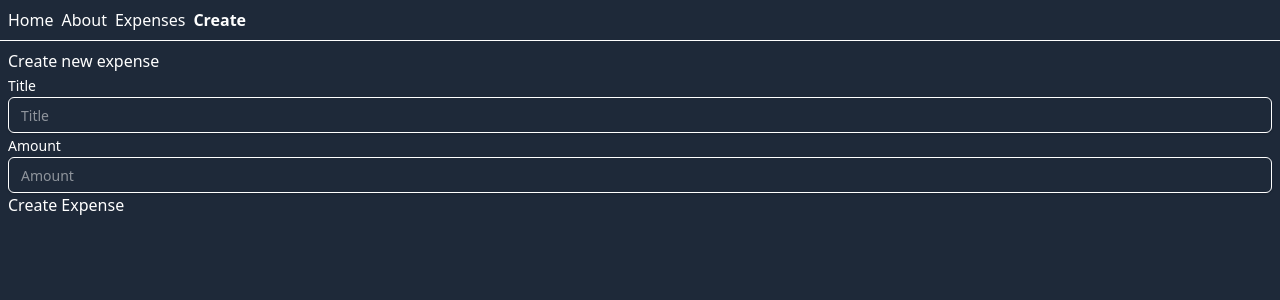
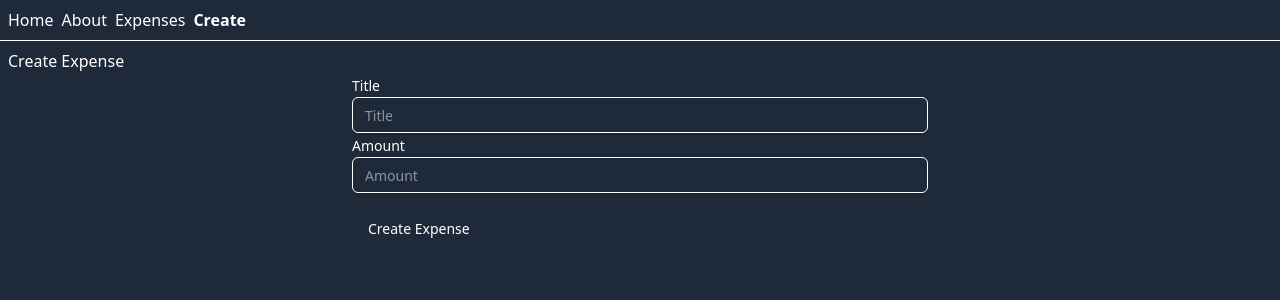
Before and after one commit to shuv1824/expense-tracker-bun, a React (Vite) app in the folder client/: page /create-expense in a window 1280 px wide. Shown: the top 300 px of the page. Built offline with nearby package versions, Linux system fonts and the light colour scheme; what hono would draw is missing.

Commit message:
fix: minor css issue on create expense page

```diff
--- a/client/src/routes/create-expense.tsx
+++ b/client/src/routes/create-expense.tsx
@@ -1,6 +1,7 @@
 import { createFileRoute } from '@tanstack/react-router'
 import { Input } from "@/components/ui/input"
 import { Label } from "@/components/ui/label"
+import { Button } from "@/components/ui/button"
 
 export const Route = createFileRoute('/create-expense')({
   component: CreateExpense,
@@ -8,13 +9,13 @@ export const Route = createFileRoute('/create-expense')({
 
 function CreateExpense() {
   return <div className="p-2">
-    <h2>Create new expense</h2>
-    <form>
+    <h2>Create Expense</h2>
+    <form className="max-w-xl m-auto">
       <Label htmlFor="title">Title</Label>
       <Input id="title" type="text" placeholder="Title" />
       <Label htmlFor="amount">Amount</Label>
       <Input id="amount" type="number" placeholder="Amount" />
-      <button type="submit">Create Expense</button>
+      <Button className='mt-4' type="submit">Create Expense</Button>
     </form>
   </div>
 }
--- a/package.json
+++ b/package.json
@@ -14,7 +14,9 @@
   },
   "dependencies": {
     "@hono/zod-validator": "^0.2.2",
+    "@tanstack/react-form": "^1.23.7",
     "hono": "^4.6.1",
+    "i": "^0.3.7",
     "zod": "^3.23.8"
   }
 }
```
Also changed, not shown: 1 other file (tests, documents, lock files or other folders).
